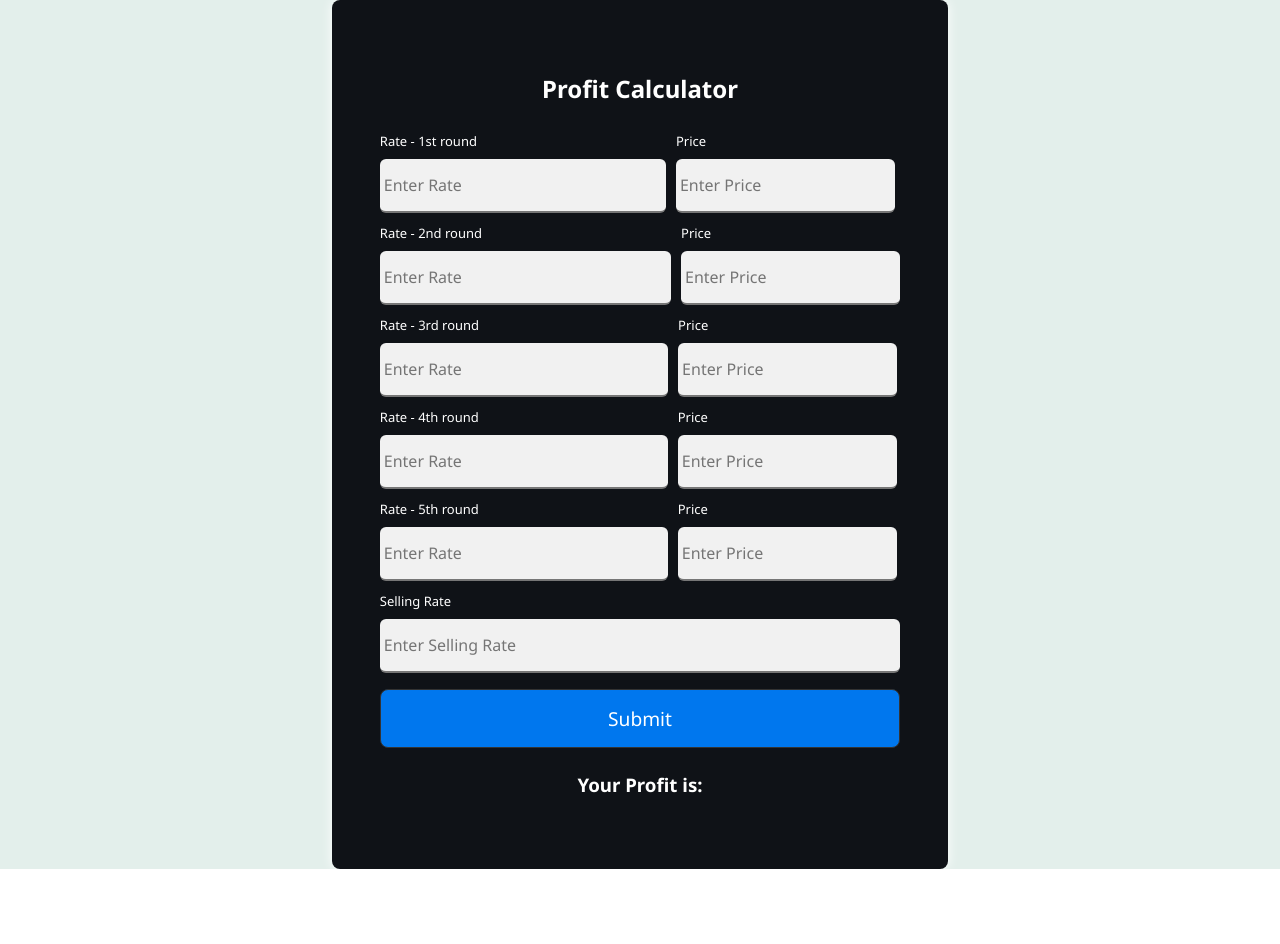
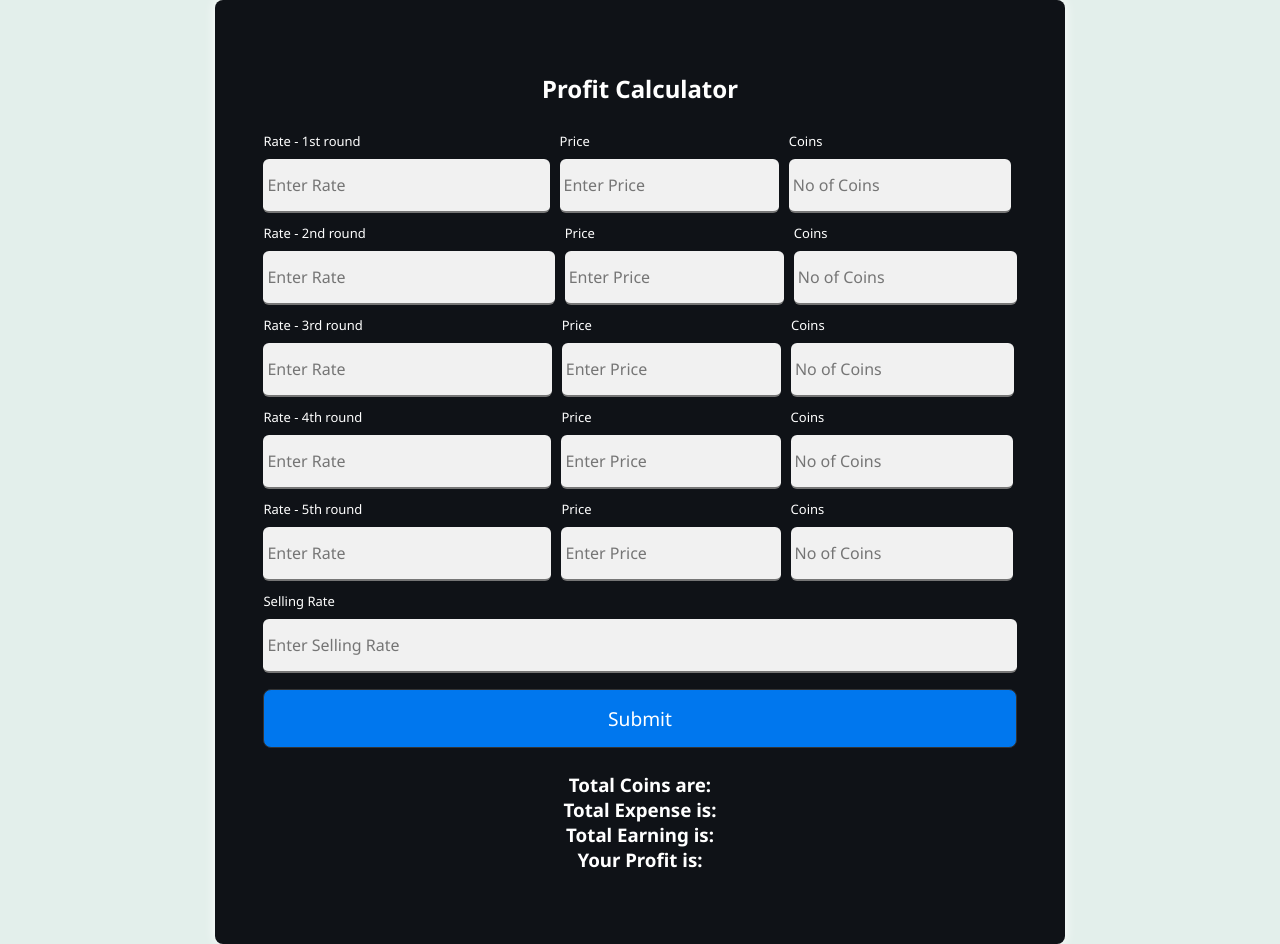
Before and after one commit to FasnaJF/ProfitCalculator, a React (Create React App) app: page / in a window 1280 px wide. Before the commit the page ends 869 px from the top, so only its background shows below. Built offline with nearby package versions, Linux system fonts and the light colour scheme.

Commit message:
udate requirement

```diff
--- a/src/App.js
+++ b/src/App.js
@@ -5,16 +5,49 @@ function App() {
 
     let [rate1, setRate1] = useState();
     let [amount1, setAmount1] = useState();
+    let [coin1, setCoin1] = useState();
     let [rate2, setRate2] = useState();
     let [amount2, setAmount2] = useState();
+    let [coin2, setCoin2] = useState();
     let [rate3, setRate3] = useState();
     let [amount3, setAmount3] = useState();
+    let [coin3, setCoin3] = useState();
     let [rate4, setRate4] = useState();
     let [amount4, setAmount4] = useState();
+    let [coin4, setCoin4] = useState();
     let [rate5, setRate5] = useState();
     let [amount5, setAmount5] = useState();
+    let [coin5, setCoin5] = useState();
     let [sellingRate, setSellingRate] = useState();
-    const [Add, setAdd] = useState('');
+    const [profit, setProfit] = useState('');
+    const [spend, setSpend] = useState('');
+    const [earn, setEarn] = useState('');
+    const [coins, setCoins] = useState('');
+
+    function handleChange1(evt) {
+        setAmount1(evt.target.value);
+        setCoin1(parseFloat(evt.target.value / rate1).toFixed(2));
+    }
+
+    function handleChange2(evt) {
+        setAmount2(evt.target.value);
+        setCoin2(parseFloat(evt.target.value / rate2).toFixed(2));
+    }
+
+    function handleChange3(evt) {
+        setAmount3(evt.target.value);
+        setCoin3(parseFloat(evt.target.value / rate3).toFixed(2));
+    }
+
+    function handleChange4(evt) {
+        setAmount4(evt.target.value);
+        setCoin4(parseFloat(evt.target.value / rate4).toFixed(2));
+    }
+
+    function handleChange5(evt) {
+        setAmount5(evt.target.value);
+        setCoin5(parseFloat(evt.target.value / rate5).toFixed(2));
+    }
 
     const calcSum = (event) => {
         event.preventDefault()
@@ -32,11 +65,14 @@ function App() {
         amount5 = amount5 ? parseFloat(amount5) : 0;
         sellingRate = sellingRate ? parseFloat(sellingRate) : 0;
 
-
-        let Total = ((amount1 / rate1) + (amount2 / rate2) + (amount3 / rate3) + (amount4/ rate4) + (amount5 / rate5) ) * sellingRate;
-        let Add = Total - (amount1 + amount2 + amount3 + amount4 + amount5)
-        console.log(typeof (Add));
-        setAdd(parseFloat(Add).toFixed(2))
+        let coins = (amount1 / rate1) + (amount2 / rate2) + (amount3 / rate3) + (amount4 / rate4) + (amount5 / rate5);
+        let TotalEarn = (coins) * sellingRate;
+        let TotalSpend = (amount1 + amount2 + amount3 + amount4 + amount5);
+        let profit = TotalEarn - TotalSpend;
+        setSpend(parseFloat(TotalSpend).toFixed(2))
+        setEarn(parseFloat(TotalEarn).toFixed(2))
+        setProfit(parseFloat(profit).toFixed(2))
+        setCoins(parseFloat(coins).toFixed(2))
 
     }
 
@@ -51,10 +87,14 @@ function App() {
                             <input type="text" placeholder='Enter Rate' value={rate1}
                                    onChange={(e) => setRate1(e.target.value)}/>
                         </div>
+                        <div className='rateCol'>
+                            <label>Price</label>
+                            <input type="text" placeholder='Enter Price' name='amount1' value={amount1}
+                                   onChange={handleChange1}/>
+                        </div>
                         <div>
-                            <label>Price</label>
-                            <input type="text" placeholder='Enter Price' value={amount1}
-                                   onChange={(e) => setAmount1(e.target.value)}/>
+                            <label>Coins</label>
+                            <input type="text" readOnly placeholder='No of Coins' value={coin1}/>
                         </div>
                     </div>
                     <div className='rowC'>
@@ -63,10 +103,14 @@ function App() {
                             <input type="text" placeholder='Enter Rate' value={rate2}
                                    onChange={(e) => setRate2(e.target.value)}/>
                         </div>
-                        <div>
+                        <div className='rateCol'>
                             <label>Price</label>
                             <input type="text" placeholder='Enter Price' value={amount2}
-                                   onChange={(e) => setAmount2(e.target.value)}/>
+                                   onChange={handleChange2}/>
+                        </div>
+                        <div>
+                            <label>Coins</label>
+                            <input type="text" readOnly placeholder='No of Coins' value={coin2}/>
                         </div>
                     </div>
                     <div className='rowC'>
@@ -75,10 +119,14 @@ function App() {
                             <input type="text" placeholder='Enter Rate' value={rate3}
                                    onChange={(e) => setRate3(e.target.value)}/>
                         </div>
-                        <div>
+                        <div className='rateCol'>
                             <label>Price</label>
                             <input type="text" placeholder='Enter Price' value={amount3}
-                                   onChange={(e) => setAmount3(e.target.value)}/>
+                                   onChange={handleChange3}/>
+                        </div>
+                        <div>
+                            <label>Coins</label>
+                            <input type="text" readOnly placeholder='No of Coins' value={coin3}/>
                         </div>
                     </div>
                     <div className='rowC'>
@@ -87,10 +135,14 @@ function App() {
                             <input type="text" placeholder='Enter Rate' value={rate4}
                                    onChange={(e) => setRate4(e.target.value)}/>
                         </div>
-                        <div>
+                        <div className='rateCol'>
                             <label>Price</label>
                             <input type="text" placeholder='Enter Price' value={amount4}
-                                   onChange={(e) => setAmount4(e.target.value)}/>
+                                   onChange={handleChange4}/>
+                        </div>
+                        <div>
+                            <label>Coins</label>
+                            <input type="text" readOnly placeholder='No of Coins' value={coin4}/>
                         </div>
                     </div>
                     <div className='rowC'>
@@ -99,10 +151,14 @@ function App() {
                             <input type="text" placeholder='Enter Rate' value={rate5}
                                    onChange={(e) => setRate5(e.target.value)}/>
                         </div>
-                        <div>
+                        <div className='rateCol'>
                             <label>Price</label>
                             <input type="text" placeholder='Enter Price' value={amount5}
-                                   onChange={(e) => setAmount5(e.target.value)}/>
+                                   onChange={handleChange5}/>
+                        </div>
+                        <div>
+                            <label>Coins</label>
+                            <input type="text" readOnly placeholder='No of Coins' value={coin5}/>
                         </div>
                     </div>
                     <div>
@@ -115,7 +171,10 @@ function App() {
                     </div>
                 </form>
                 <div className='center'>
-                    <h3>Your Profit is: {Add}</h3>
+                    <h3>Total Coins are: {coins}</h3>
+                    <h3>Total Expense is: {spend}</h3>
+                    <h3>Total Earning is: {earn}</h3>
+                    <h3>Your Profit is: {profit}</h3>
                 </div>
             </div>
         </div>
```
